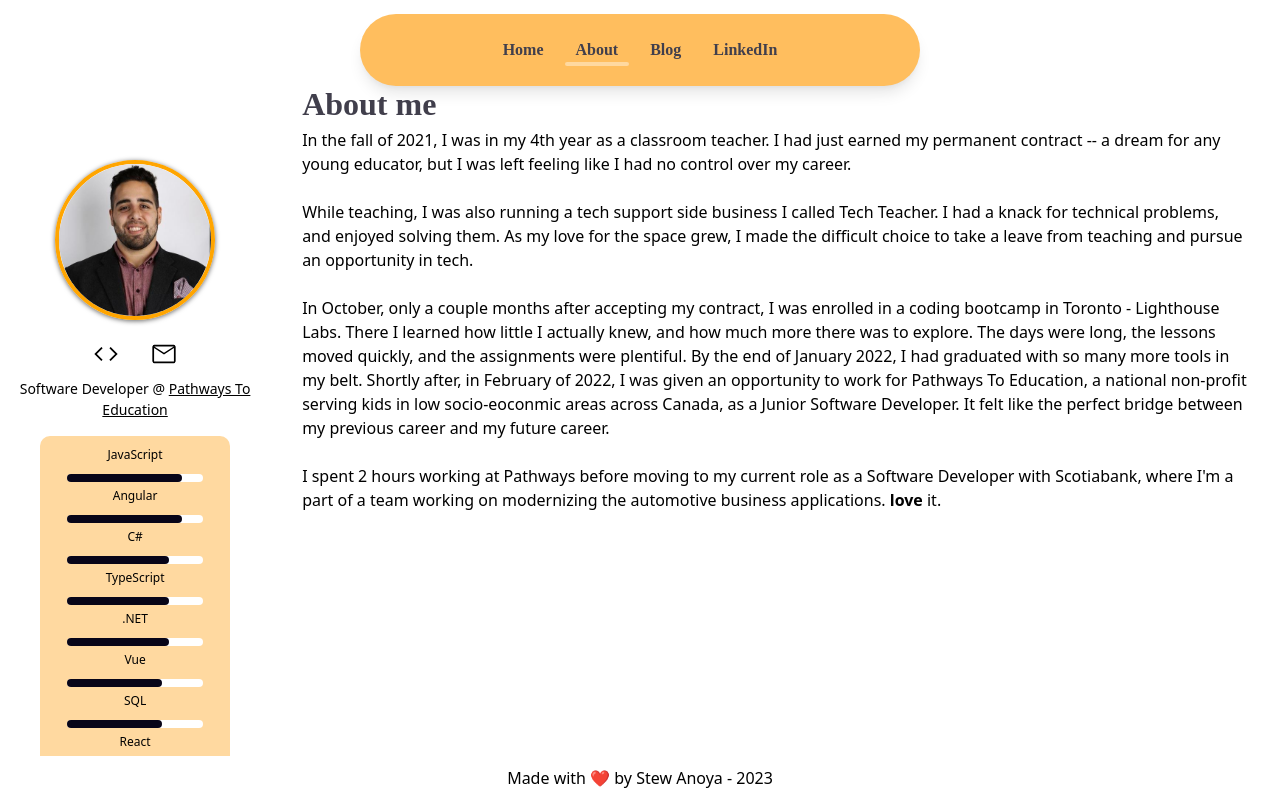
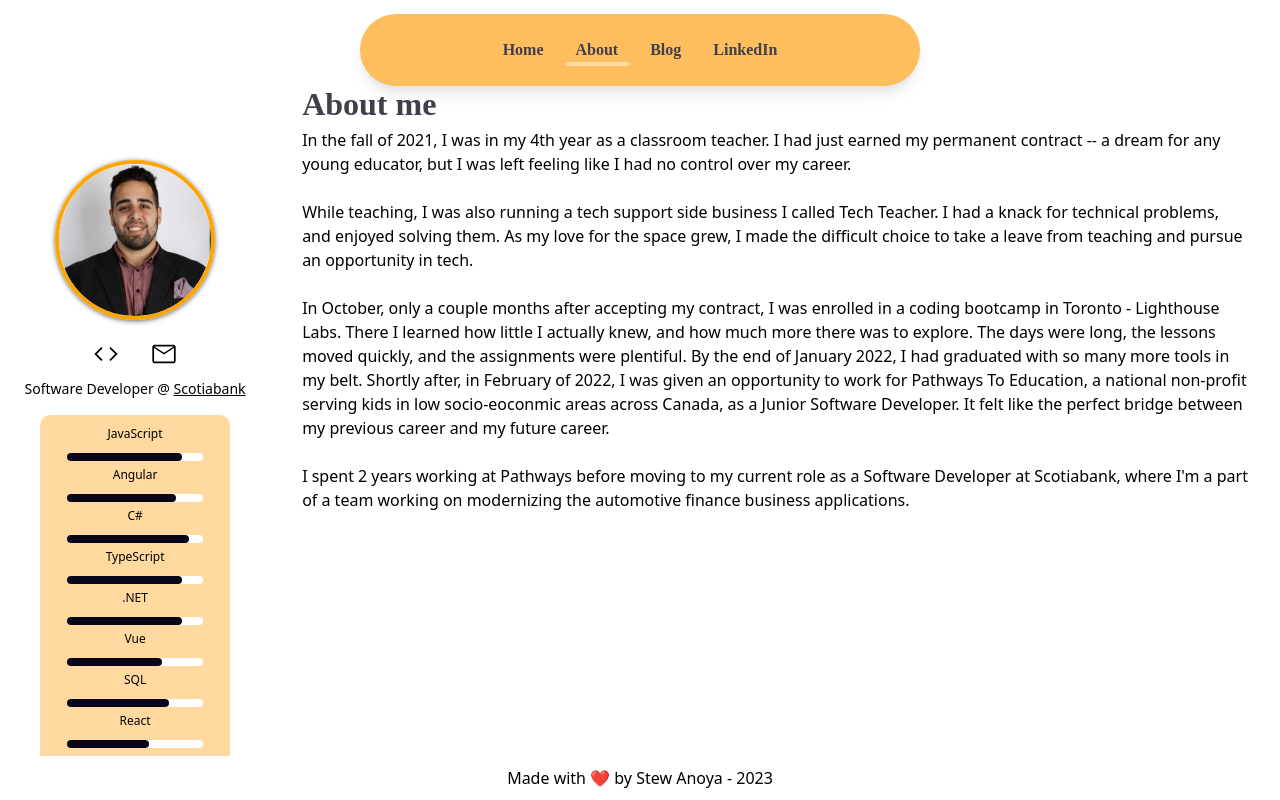
Before and after one commit to stewanoya/nuxt-portfolio, a Nuxt app: page /about in a window 1280 px wide. Built offline with nearby package versions, Linux system fonts and the light colour scheme.

Commit message:
update text

```diff
--- a/components/about/AboutSidebar.vue
+++ b/components/about/AboutSidebar.vue
@@ -19,8 +19,8 @@
     </ul>
     <p style="text-align: center; font-size: 14px">
       Software Developer @
-      <span @click="navigate('pathways')" class="organization"
-        >Pathways To Education</span
+      <span @click="navigate('bns')" class="organization"
+        >Scotiabank</span
       >
     </p>
     <div class="skills__container">
@@ -44,12 +44,12 @@ export default {
     return {
       skills: [
         { name: 'JavaScript', skill: '85%' },
-        { name: 'Angular', skill: '85%' },
-        { name: 'C#', skill: '75%' },
-        { name: 'TypeScript', skill: '75%' },
-        { name: '.NET', skill: '75%' },
+        { name: 'Angular', skill: '80%' },
+        { name: 'C#', skill: '90%' },
+        { name: 'TypeScript', skill: '85%' },
+        { name: '.NET', skill: '85%' },
         { name: 'Vue', skill: '70%' },
-        { name: 'SQL', skill: '70%' },
+        { name: 'SQL', skill: '75%' },
         { name: 'React', skill: '60%' },
         { name: 'Flutter', skill: '50%' },
         { name: 'React Native', skill: '50%' },
@@ -63,8 +63,8 @@ export default {
         return
       }
 
-      if (type === 'pathways') {
-        window.open('https://www.pathwaystoeducation.ca/', '_blank')
+      if (type === 'bns') {
+        window.open('https://www.scotiabank.com/', '_blank')
         return
       }
 
--- a/components/about/AboutStory.vue
+++ b/components/about/AboutStory.vue
@@ -27,9 +27,8 @@
       <br />
       <br />
 
-      I spent 2 hours working at Pathways before moving to my current role as a Software Developer with Scotiabank, where I'm a part of a team
-      working on modernizing the automotive business applications.
-      <strong>love</strong> it.
+      I spent 2 years working at Pathways before moving to my current role as a Software Developer at Scotiabank, where I'm a part of a team
+      working on modernizing the automotive finance business applications.
     </p>
   </div>
 </template>
--- a/package.json
+++ b/package.json
@@ -4,7 +4,7 @@
   "private": true,
   "scripts": {
     "dev": "nuxt",
-    "build": "nuxt build",
+    "build": "nuxt build --openssl-legacy-provider",
     "start": "nuxt start",
     "generate": "SET NODE_OPTIONS=--openssl-legacy-provider && nuxt generate",
     "lint:prettier": "prettier --check .",
--- a/store/projects.js
+++ b/store/projects.js
@@ -7,7 +7,7 @@ export const state = () => ({
       name: 'Play Call Tracker',
       image: 'https://raw.githubusercontent.com/stewanoya/assets/main/play-tracker.png',
       github: null,
-      demoUrl: 'https://elaborate-halva-5f5dcd.netlify.app/',
+      demoUrl: 'https://playtrack.ca/',
       desc: "A web app built to be used by Football coaches to track game statistics as they make calls on the field. I built this for myself as I've been a community coach for many years, and was looking to solve the problem of having someone write down play calls and results as the game went on.",
       techStack: [
         'Angular',
@@ -56,8 +56,8 @@ export const state = () => ({
       name: 'Citadels Online',
       image:
         'https://raw.githubusercontent.com/stewanoya/card-game/main/card-game-client-web/src/assets/Screenshot%202023-01-27%20114019.png',
-      github: null,
-      demoUrl: 'https://inquisitive-tarsier-d80faa.netlify.app/',
+      github: 'https://github.com/stewanoya/card-game/tree/main',
+      demoUrl: null,
       desc: "Citadels Online is based on the board game Citadels. My friends and I would get together and play this game quite frequently. However, once the pandemic started, and we weren't able to get together, I made this game as a replacement to the board game. The game is still a work in progress. The repo is private, but I'm happy to grant access upon request. \n\n For best demo experience, open 2 tabs and play a couple turns against yourself.",
       techStack: ['Vue', 'Vite', 'NaiveUI', 'Express', 'Node', 'WebSockets'],
       expanded: false,
```
Also changed, not shown: static/ads.txt (added), 1 other file (tests, documents, lock files or other folders).
